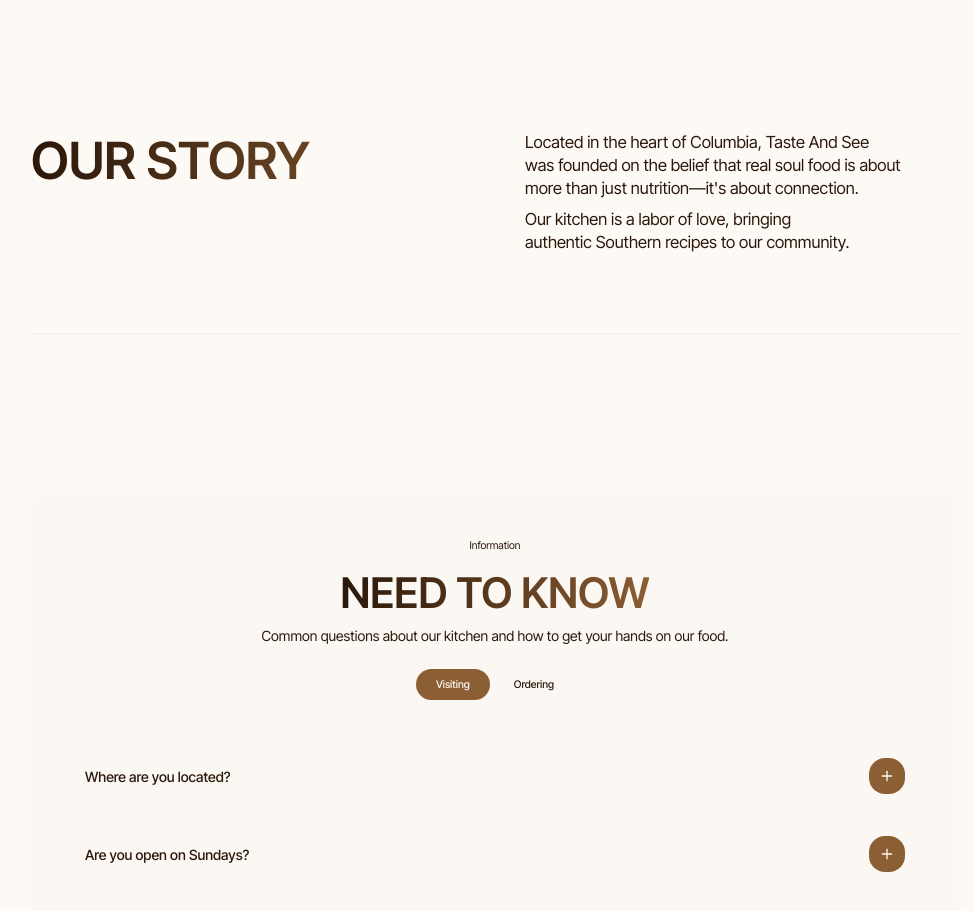
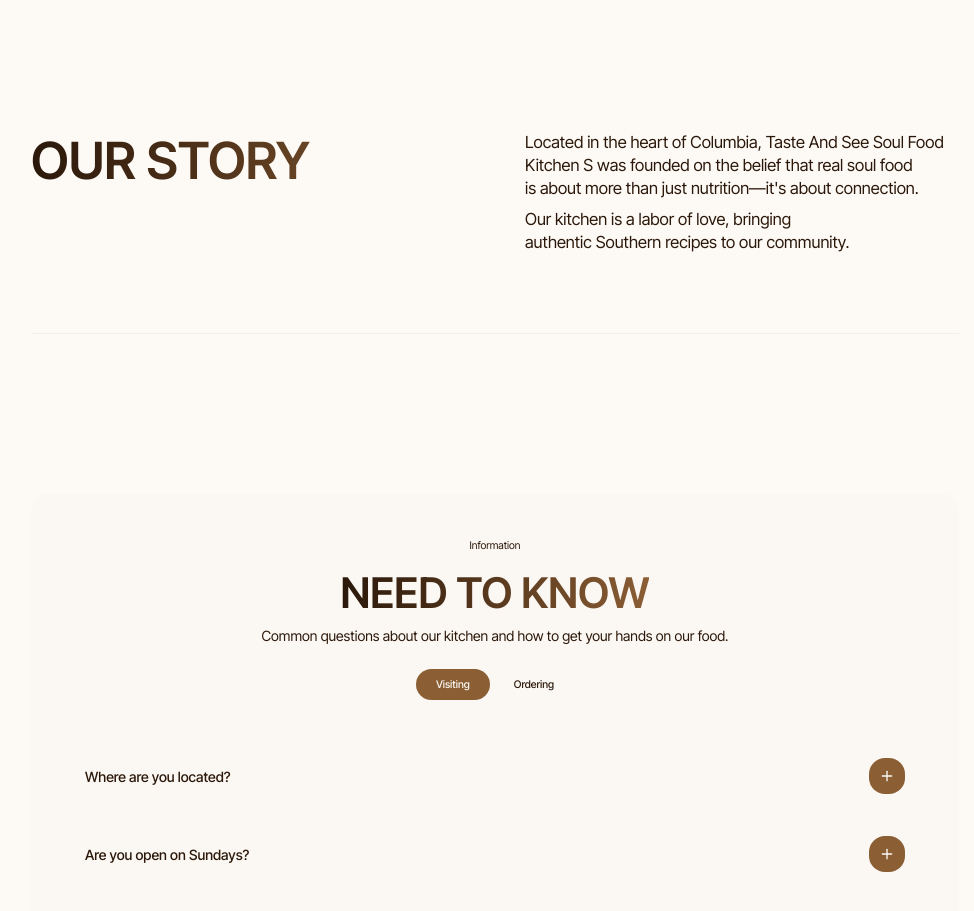
Before and after one commit to dmytro-webild/78870c5f-d4cf-4edf-a522-392944933867, a React (Vite) app: page / in a window 1280 px wide. Shown: the part 4300-5211 px from the top of the page, without its empty margins (145-1119 px from the left). Built offline with nearby package versions, Linux system fonts and the light colour scheme; a web font is replaced by a local one.

Commit message:
Update src/pages/HomePage/sections/About.tsx

```diff
--- a/src/pages/HomePage/sections/About.tsx
+++ b/src/pages/HomePage/sections/About.tsx
@@ -12,7 +12,7 @@
               <AboutTextSplit
           title="OUR STORY"
           descriptions={[
-            "Located in the heart of Columbia, Taste And See was founded on the belief that real soul food is about more than just nutrition—it's about connection.",
+            "Located in the heart of Columbia, Taste And See Soul Food Kitchen S was founded on the belief that real soul food is about more than just nutrition—it's about connection.",
             "Our kitchen is a labor of love, bringing authentic Southern recipes to our community.",
           ]}
           textAnimation="slide-up"
```
